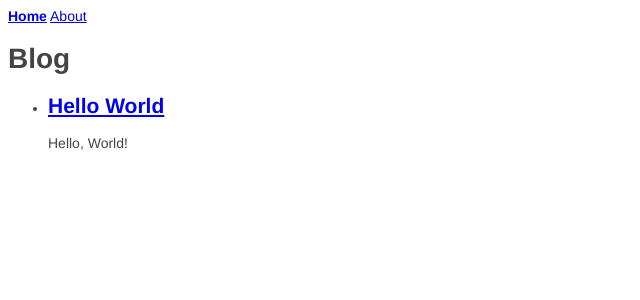
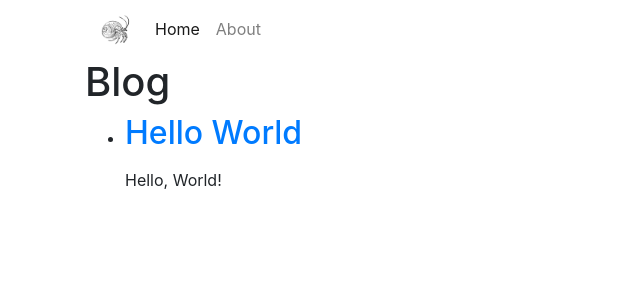
Before and after one commit to shellc/shellc.github.io, a Jekyll site: the page built from index.html, in a window 1280 px wide. Shown: the top 300 px of the page, without its empty margins (0-640 px from the left). Built offline with Jekyll 4.4.1, drawn with Linux system fonts in a browser that asks for light colours.

Commit message:
add bootstrap

```diff
--- a/_config.yml
+++ b/_config.yml
@@ -1,3 +1,5 @@
+title: "蟹壳"
+
 plugins:
     - jekyll-mentions
     - jemoji
--- a/_includes/navigation.html
+++ b/_includes/navigation.html
@@ -1,5 +1,14 @@
-<nav>
+<div class="container">
+<nav class="navbar navbar-expand-lg navbar-light">
+<a class="navbar-brand" href="#">
+    <img src="/assets/images/logo.jpg" width="30" height="30" alt="">
+</a>
+<div class="collapse navbar-collapse" id="navbarNav">
+<ul class="navbar-nav">
     {% for item in site.data.navigation %}
-    <a href="{{ item.link }}" {% if page.url == item.link %}style="font-weight: bold"{% endif %}>{{item.name}}</a>
+    <li class="nav-item{% if page.url == item.link %} active{% endif %}"><a class="nav-link" href="{{ item.link }}" >{{item.name}}</a></li>
     {% endfor %}
+</ul>
+</div>
 </nav>
+</div>
--- a/_layouts/default.html
+++ b/_layouts/default.html
@@ -5,11 +5,17 @@
     <meta name="viewport" content="width=device-width, initial-scale=1, shrink-to-fit=no">
     <meta name="theme-color" content="#000000">
     {% seo %}
+    <link rel="stylesheet" href="https://stackpath.bootstrapcdn.com/bootstrap/4.1.3/css/bootstrap.min.css" integrity="sha384-MCw98/SFnGE8fJT3GXwEOngsV7Zt27NXFoaoApmYm81iuXoPkFOJwJ8ERdknLPMO" crossorigin="anonymous">
     <link rel="stylesheet" href="/assets/css/styles.css">
     {% feed_meta %}
   </head>
   <body>
+      <script src="https://code.jquery.com/jquery-3.3.1.slim.min.js" integrity="sha384-q8i/X+965DzO0rT7abK41JStQIAqVgRVzpbzo5smXKp4YfRvH+8abtTE1Pi6jizo" crossorigin="anonymous"></script>
+    <script src="https://cdnjs.cloudflare.com/ajax/libs/popper.js/1.14.3/umd/popper.min.js" integrity="sha384-ZMP7rVo3mIykV+2+9J3UJ46jBk0WLaUAdn689aCwoqbBJiSnjAK/l8WvCWPIPm49" crossorigin="anonymous"></script>
+    <script src="https://stackpath.bootstrapcdn.com/bootstrap/4.1.3/js/bootstrap.min.js" integrity="sha384-ChfqqxuZUCnJSK3+MXmPNIyE6ZbWh2IMqE241rYiqJxyMiZ6OW/JmZQ5stwEULTy" crossorigin="anonymous"></script>
       {% include navigation.html %}
+      <div class="container">
       {{ content }}
+      </div>
   </body>
 </html>
--- a/assets/css/styles.css
+++ b/assets/css/styles.css
@@ -1,6 +1,6 @@
 html, body
 {
-font-family: "Helvetica Neue", Helvetica, Arial, sans-serif;
+/*font-family: "Helvetica Neue", Helvetica, Arial, sans-serif;
 font-size: 14px;
-color: #444;
+color: #444;*/
 }
--- a/index.html
+++ b/index.html
@@ -1,6 +1,5 @@
 ---
 layout: default
-title: 蟹壳
 ---
 
 <h1>Blog</h1>
```
Also changed, not shown: assets/images/logo.jpg (added), 1 other file.
